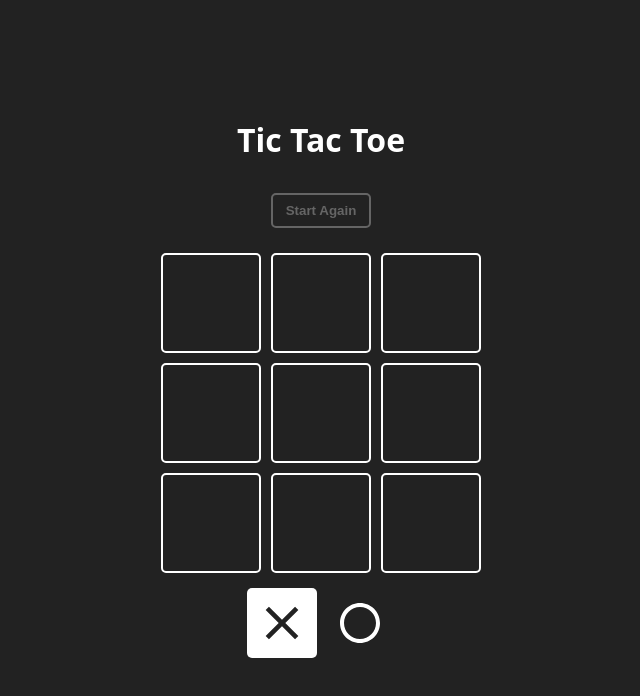
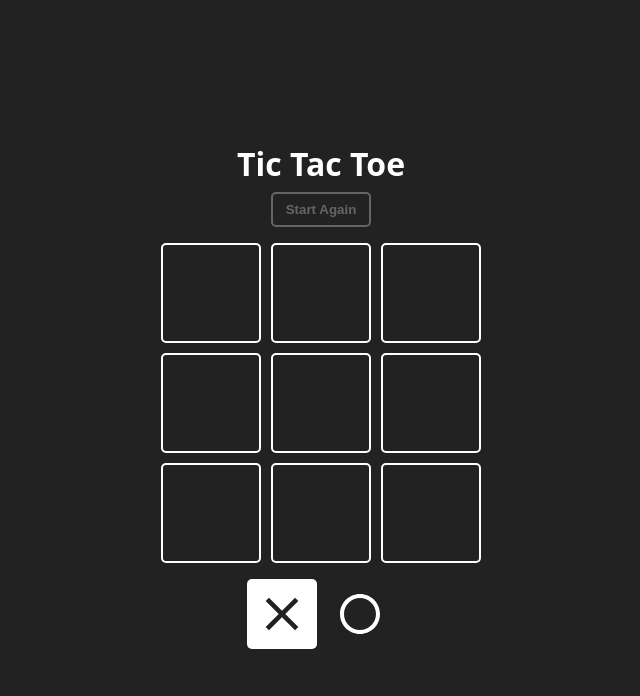
Before and after one commit to jpin730/react-tic-tac-toe, a React (Vite) app: page / in a window 1280 px wide. Shown: the top 696 px of the page, without its empty margins (319-959 px from the left). Built offline with nearby package versions, Linux system fonts and the light colour scheme.

Commit message:
refactor: :lipstick: adjust layout spacing and remove unnecessary margins in CSS

```diff
--- a/src/index.css
+++ b/src/index.css
@@ -47,6 +47,7 @@ body {
   flex-direction: column;
   justify-content: center;
   align-items: center;
+  row-gap: 16px;
   height: 100%;
   width: fit-content;
   padding: 40px 0;
@@ -55,7 +56,6 @@ body {
 
 .board h1 {
   color: var(--white);
-  margin-bottom: 16px;
 }
 
 .board button {
@@ -77,7 +77,6 @@ body {
 
 .board button:not(.square) {
   padding: 8px 12px;
-  margin: 25px;
   background: transparent;
   border: 2px solid var(--white);
   color: var(--white);
@@ -103,7 +102,6 @@ body {
   display: flex;
   column-gap: 8px;
   justify-content: center;
-  margin: 15px auto;
   width: fit-content;
   position: relative;
   border-radius: 10px;
```
